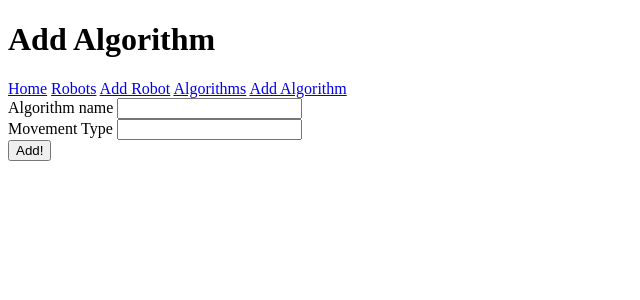
After one commit to Sboncio/Flask-website, a Flask app: page /add_algorithm in a window 1280 px wide. The commit adds this page. Shown: the top 300 px of the page, without its empty margins (0-640 px from the left). Run offline with Flask 2, Linux system fonts and the light colour scheme.

Commit message:
Finished ability to add algorithms and view them

```diff
--- a/application/forms.py
+++ b/application/forms.py
@@ -33,7 +33,8 @@ class AlgorithmForm(FlaskForm):
 
     movement_type = StringField('Movement Type',
         validators = [
-            DataRequired()
+            DataRequired(),
             Length(min=2, max=50)
         ]
     )
+    submit = SubmitField('Add!')
--- a/application/routes.py
+++ b/application/routes.py
@@ -1,7 +1,7 @@
 from flask import render_template, redirect, url_for
 from application import app, db
-from application.models import Robots
-from application.forms import RobotForm
+from application.models import Robots, Algorithms
+from application.forms import RobotForm, AlgorithmForm
 
 @app.route('/')
 @app.route('/home')
@@ -17,6 +17,23 @@ def robot():
 def algorithm():
     algorithmData = Algorithms.query.all()
     return render_template('algorithm.html',title='Algorithm',algorithms=algorithmData)
+
+@app.route('/add_algorithm', methods=['GET','POST'])
+def addAlgorithm():
+    form = AlgorithmForm()
+    if form.validate_on_submit():
+        algorithmData = Algorithms(
+            algorithm_name = form.algorithm_name.data,
+            movement_type = form.movement_type.data
+        )
+
+        db.session.add(algorithmData)
+        db.session.commit()
+
+        return redirect(url_for('algorithm'))
+    else:
+        print(form.errors)
+    return render_template('add_algorithm.html', title='Add Algorithm', form=form)
 
 
 @app.route('/add_robot', methods=['GET','POST'])
--- /dev/null
+++ b/application/templates/add_algorithm.html
@@ -0,0 +1,29 @@
+{% extends "layout.html" %}
+{% block body_content %}
+    <div class="form">
+        <form method='POST' action=''>
+            {{ form.hidden_tag() }}
+            {{ form.algorithm_name.label }}
+            {{ form.algorithm_name }}
+            {% if form.algorithm_name.errors %}
+                <div class="error">
+                    {% for error in form.algorithm_name.errors %}
+                        <span>{{ error }} </span>
+                    {% endfor %}
+                </div>
+            {% endif %}
+            <br>
+            {{ form.movement_type.label }}
+            {{ form.movement_type }}
+            {% if form.movement_type.errors %}
+                <div class="error">
+                    {% for error in form.movement_type.errors %}
+                        <span>{{ error }} </span>
+                    {% endfor %}
+                </div>
+            {% endif %}
+            <br>
+            {{ form.submit }}
+        </form>
+    </div>
+{% endblock %}
--- a/application/templates/algorithm.html
+++ b/application/templates/algorithm.html
@@ -5,6 +5,7 @@
          <div>
             <h2>{{ algorithm.algorithm_name }}</h2>
             <p><b>Movement type:</b> {{ algorithm.movement_type }}</p>
+            <p>---------------------------------------------------</p>
         </div>
     {% endfor %}
 {% endblock %}
--- a/application/templates/layout.html
+++ b/application/templates/layout.html
@@ -8,6 +8,8 @@
         <a href="{{url_for('home')}}">Home</a>
         <a href="{{url_for('robot')}}">Robots</a>
         <a href="{{url_for('addRobot')}}">Add Robot</a>
+        <a href="{{url_for('algorithm')}}">Algorithms</a>
+        <a href="{{url_for('addAlgorithm')}}">Add Algorithm</a>
         {% block body_content %}{% endblock %}
     </body>
 </html>
--- a/application/templates/robot.html
+++ b/application/templates/robot.html
@@ -8,6 +8,7 @@
             <p><b>Height: </b> {{robot.height}}</p>
             <p><b>Width: </b> {{robot.width}}</p>
             <p><b>Length: </b> {{robot.length}}</p>
+            <p>-----------------------------------------</p>
         </div>
     {% endfor %}
 {% endblock %}
```
